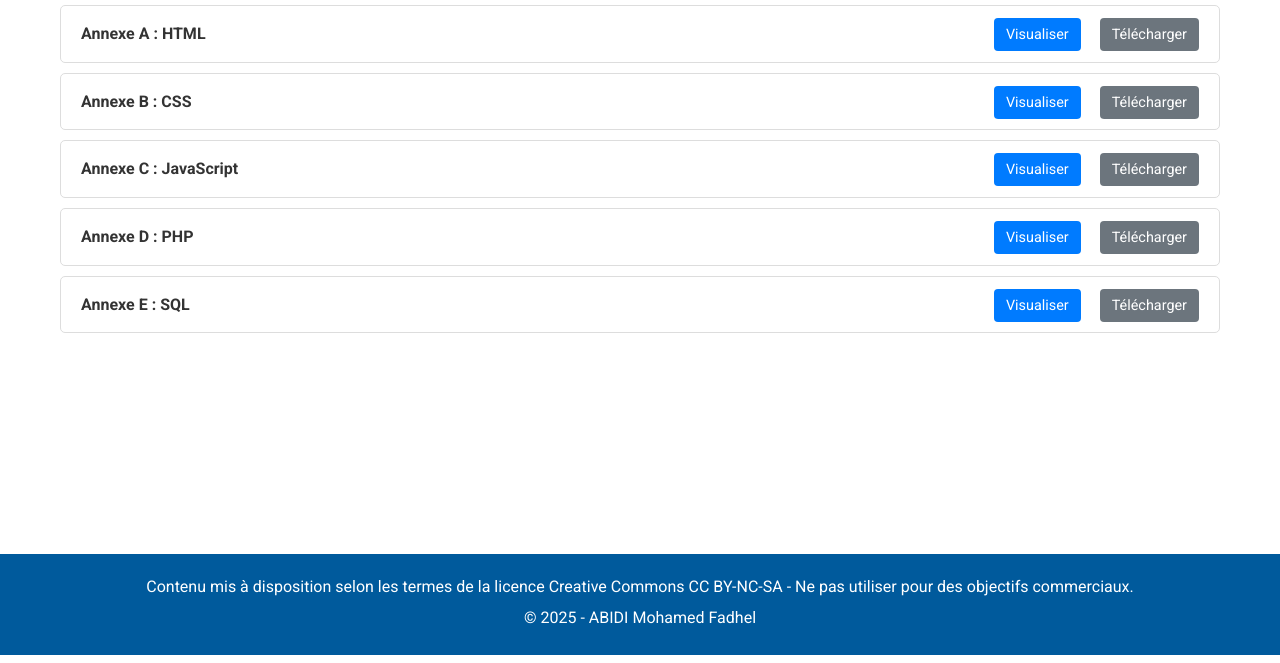
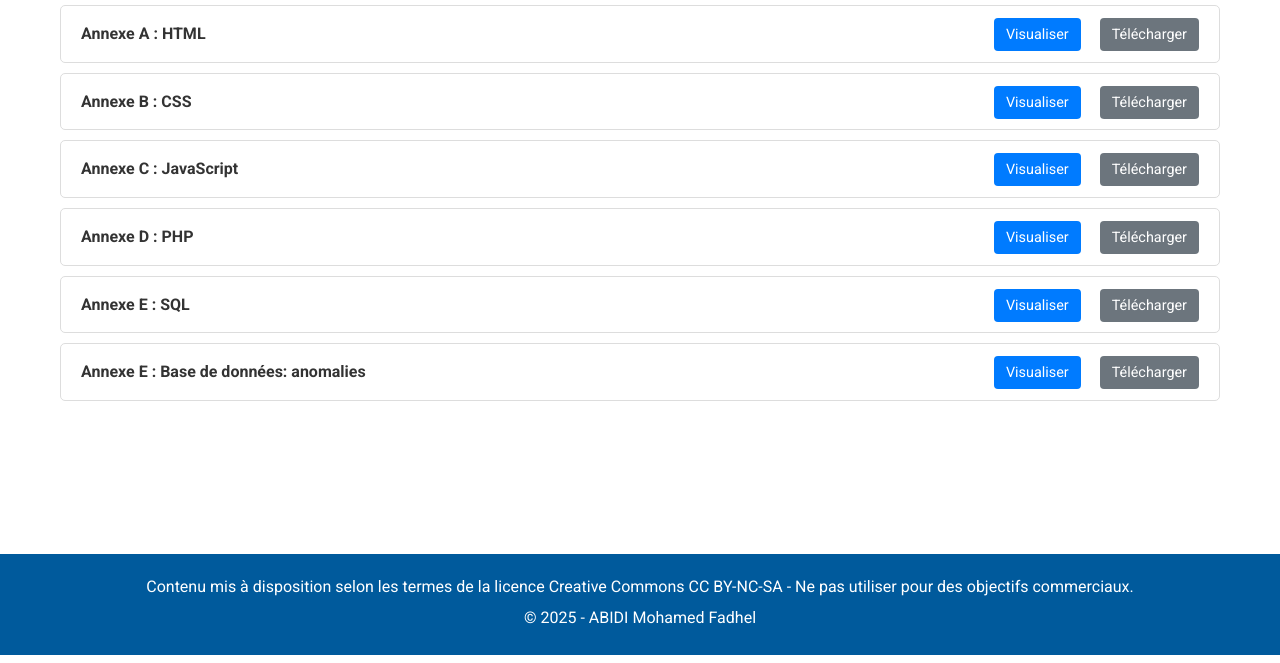
Before and after one commit to fodel/cours-sti, a plain HTML site: page annexes.html in a window 1280 px wide. Shown: the part 137-800 px from the top of the page. Drawn offline with Linux system fonts and the light colour scheme.

Commit message:
Update annexes.html to include anomalies resource
Added a new resource for 'Anomalies' in Annex E.

```diff
--- a/annexes.html
+++ b/annexes.html
@@ -67,6 +67,14 @@
                     <a href="assets/pdfs/annexes/annexes SQL.pdf" target="_blank">Visualiser</a>
                     <a href="assets/pdfs/annexes/annexes SQL.pdf" download="annexes SQL.pdf">Télécharger</a>
                 </div>
+            </li>
+             <li>
+                <span class="resource-title">Annexe E : Base de données: anomalies</span>
+                <div class="resource-links">
+                    <a href="assets/pdfs/annexes/anomalies.pdf" target="_blank">Visualiser</a>
+                    <a href="assets/pdfs/annexes/anomalies.pdf" download="anomalies.pdf">Télécharger</a>
+                </div>
+            </li>
         </ul>
     </main>
 
@@ -79,4 +87,5 @@
 
     <script src="js/script.js"></script>
 </body>
+
 </html>
```
